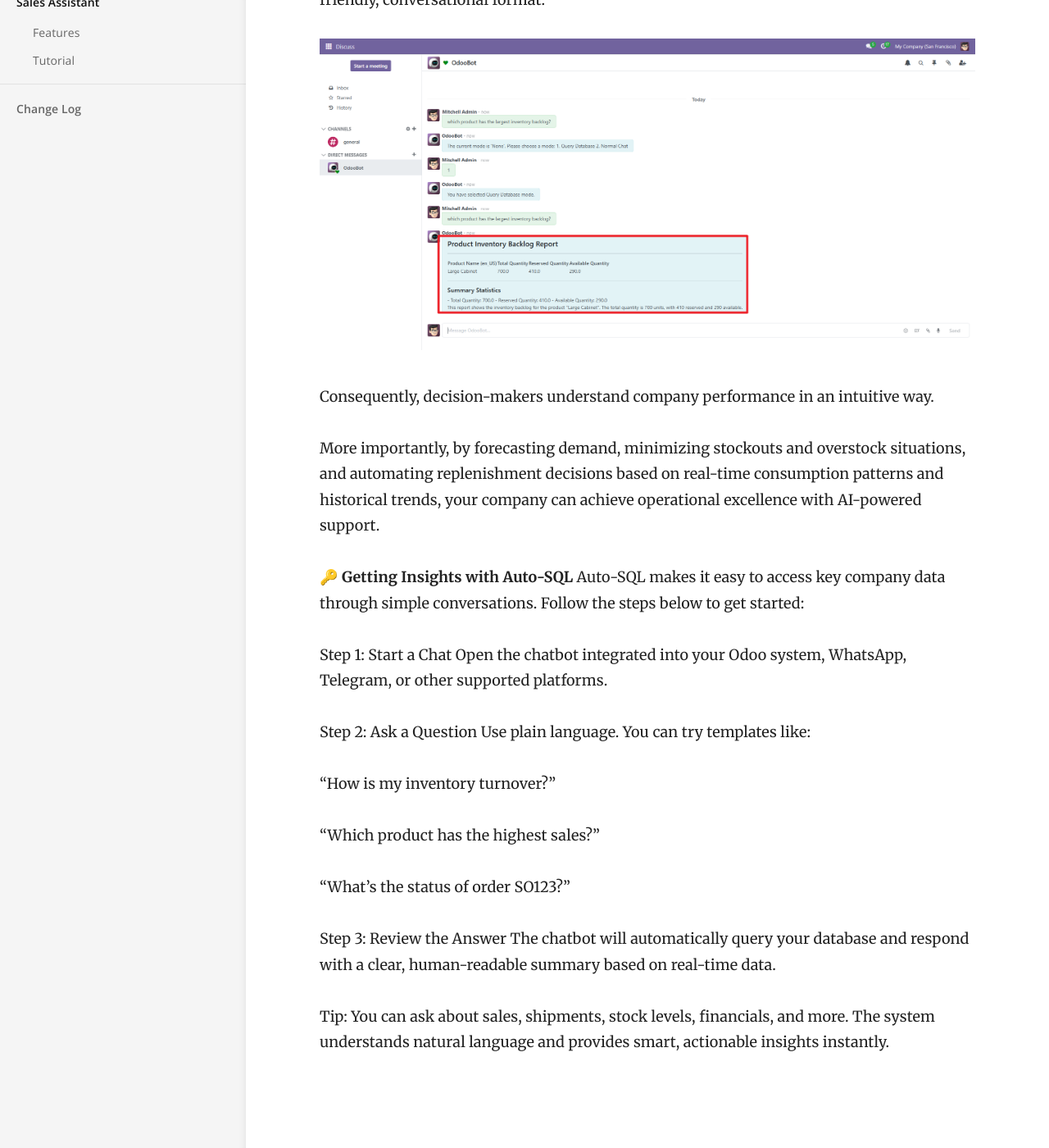
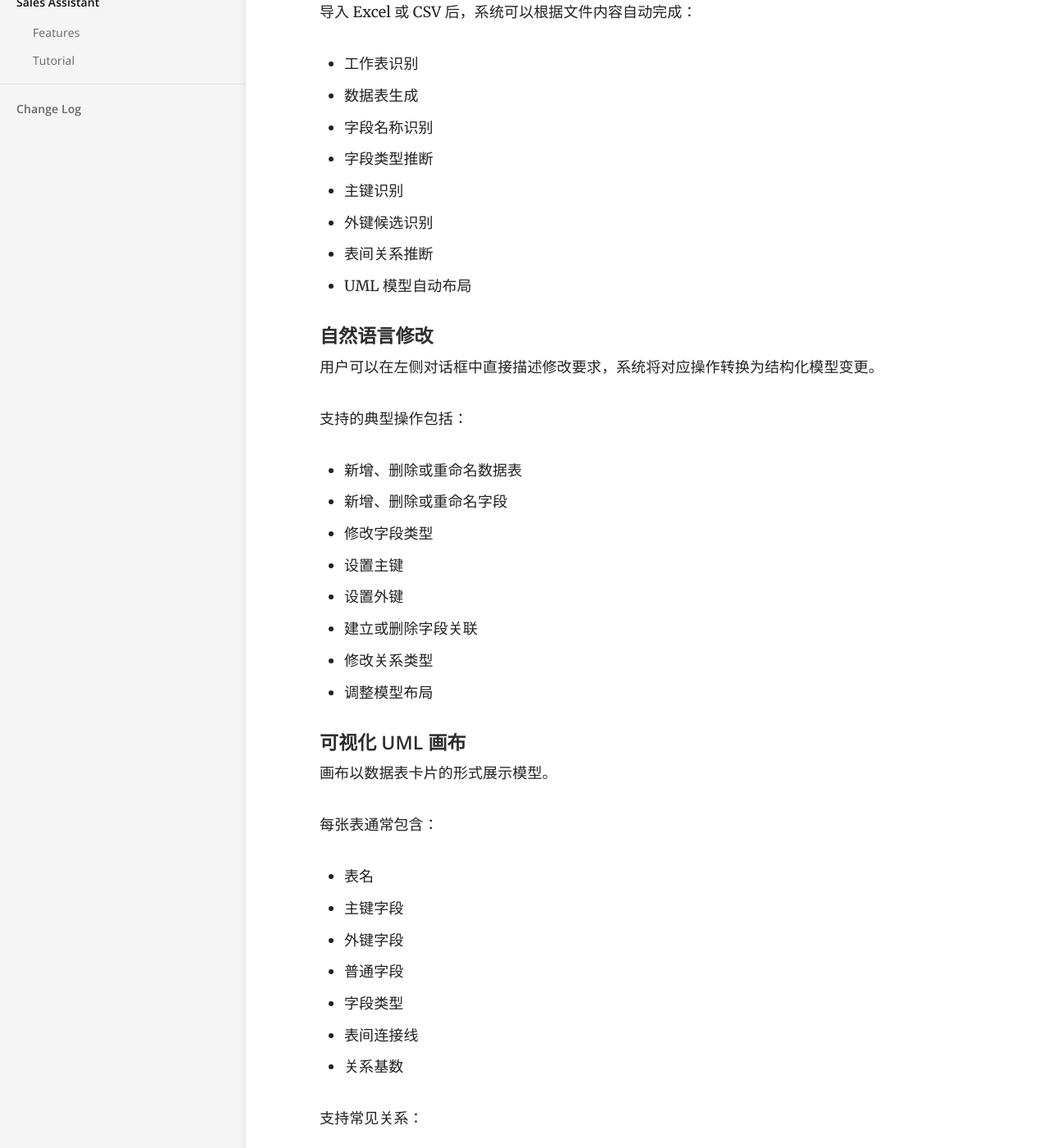
Before and after one commit to openerp-hk-t/doc, a Jekyll site: the page built from _docs/business insight/features.md, in a window 1280 px wide and 1400 px high, scrolled down 428 px. Shown: the whole window at 82% size. Built offline with Jekyll 4.4.1, drawn with Linux system fonts in a browser that asks for light colours; some of the changed text lies outside the part shown.

Commit message:
Update features.md

```diff
--- a/_docs/business insight/features.md
+++ b/_docs/business insight/features.md
@@ -4,36 +4,65 @@ category: Business Insight
 order: 1
 ---
 
-Auto-SQL can significantly boost business analysis in Odoo by leveraging real-time data across modules to detect anomalies, predict sales trends, optimize inventory levels, and generate intelligent insights that streamline decision-making and improve overall operational efficiency.
+UML Copilot 主要由左侧对话区、中央模型画布和顶部工具栏组成。
 
-As illustrated below, when a user asks the chatbot "Which product has the largest inventory backlog?", Auto-SQL automatically queries the database and returns the result in a human-friendly, conversational format.
+### 核心能力
 
+#### Excel / CSV 自动建模
 
-![Auto-SQL Overview](https://openerp-hk-t.github.io/doc/images/inventory_backlog.png)
+导入 Excel 或 CSV 后，系统可以根据文件内容自动完成：
 
-Consequently, decision-makers understand company performance in an intuitive way.
+- 工作表识别
+- 数据表生成
+- 字段名称识别
+- 字段类型推断
+- 主键识别
+- 外键候选识别
+- 表间关系推断
+- UML 模型自动布局
 
-More importantly, by forecasting demand, minimizing stockouts and overstock situations, and automating replenishment decisions based on real-time consumption patterns and historical trends, your company can achieve operational excellence with AI-powered support.
+#### 自然语言修改
 
+用户可以在左侧对话框中直接描述修改要求，系统将对应操作转换为结构化模型变更。
 
-🔑 **Getting Insights with Auto-SQL**
-Auto-SQL makes it easy to access key company data through simple conversations.
-Follow the steps below to get started:
+支持的典型操作包括：
 
-Step 1: Start a Chat
-Open the chatbot integrated into your Odoo system, WhatsApp, Telegram, or other supported platforms.
+- 新增、删除或重命名数据表
+- 新增、删除或重命名字段
+- 修改字段类型
+- 设置主键
+- 设置外键
+- 建立或删除字段关联
+- 修改关系类型
+- 调整模型布局
 
-Step 2: Ask a Question
-Use plain language. You can try templates like:
+#### 可视化 UML 画布
 
-“How is my inventory turnover?”
+画布以数据表卡片的形式展示模型。
 
-“Which product has the highest sales?”
+每张表通常包含：
 
-“What’s the status of order SO123?”
+- 表名
+- 主键字段
+- 外键字段
+- 普通字段
+- 字段类型
+- 表间连接线
+- 关系基数
 
-Step 3: Review the Answer
-The chatbot will automatically query your database and respond with a clear, human-readable summary based on real-time data.
+支持常见关系：
 
-Tip:
-You can ask about sales, shipments, stock levels, financials, and more. The system understands natural language and provides smart, actionable insights instantly.
+- 一对一
+- 一对多
+- 多对一
+- 多对多
+- 自关联
+
+#### 模型导出
+
+完成建模后，可将模型导出为：
+
+- JSON
+- Mermaid
+- 数据模型说明
+- 后续可扩展的 SQL、ORM 或 Odoo 模型代码
```
